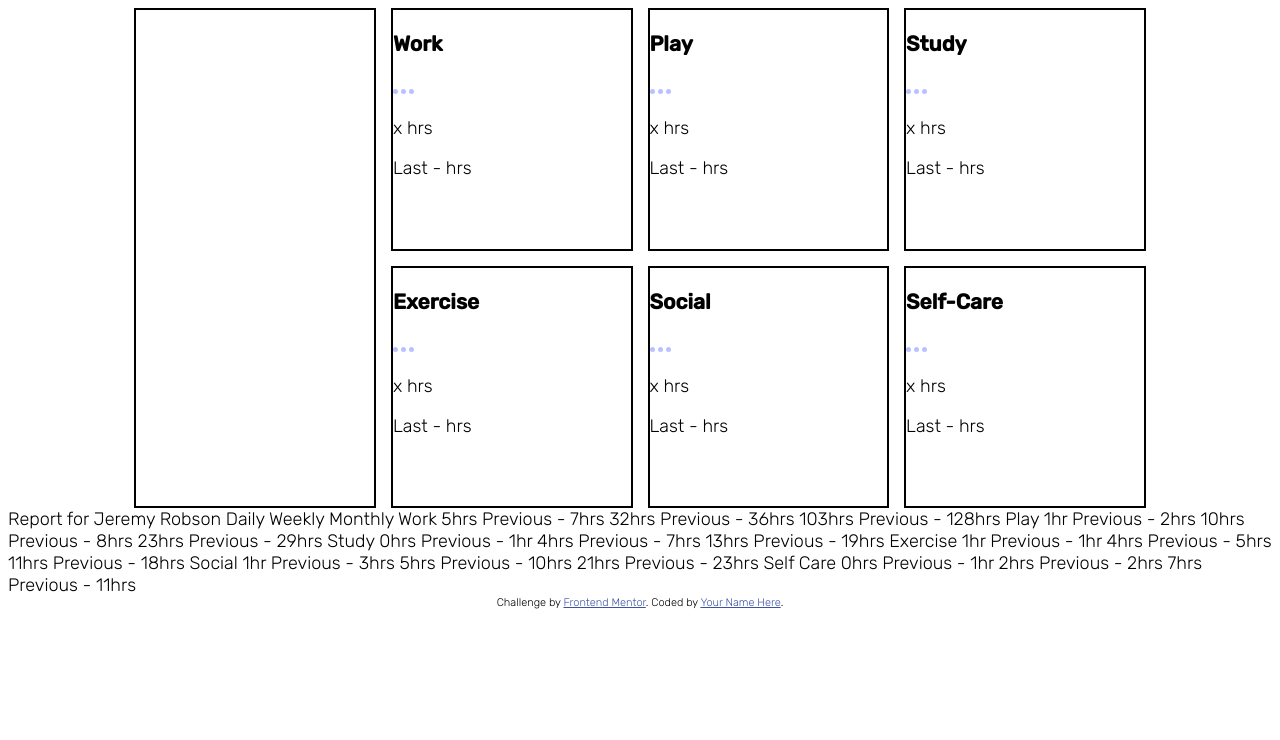
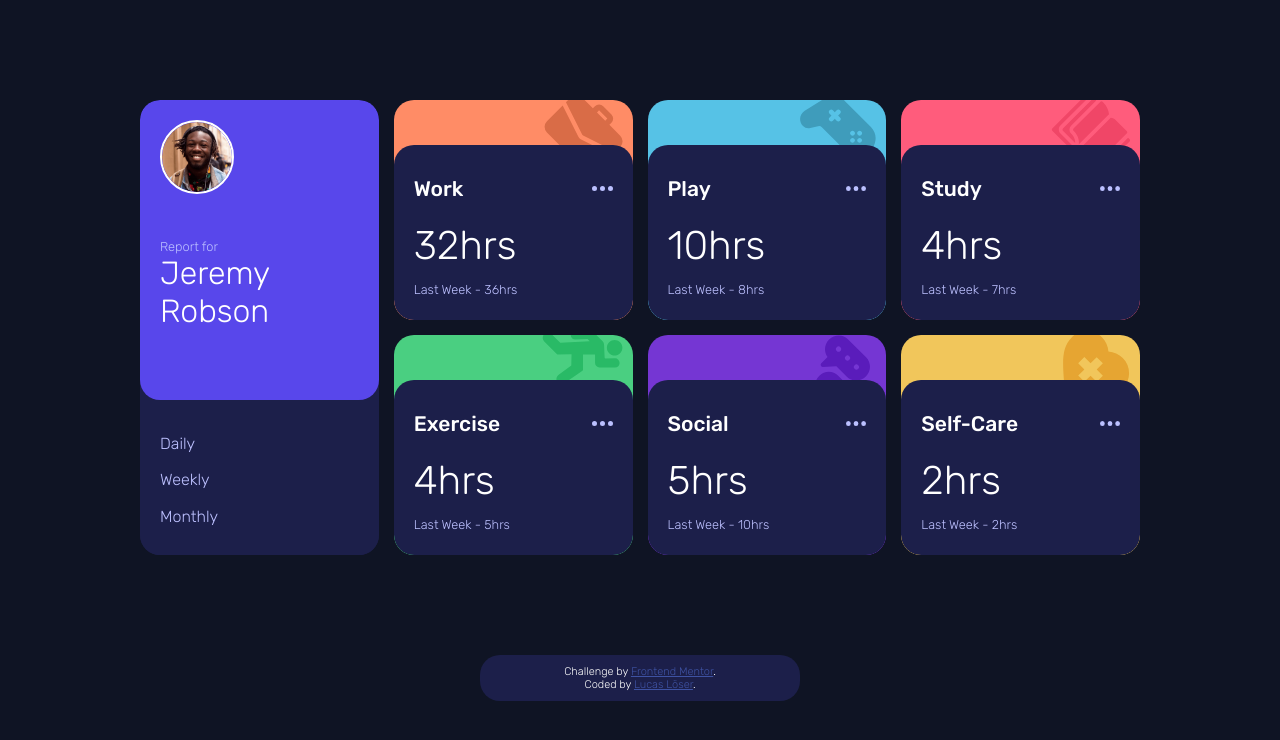
Before and after one commit to LucasLoe/time-tracking-dashboard, a plain HTML site: page index.html in a window 1280 px wide. Drawn offline with Linux system fonts and the light colour scheme.

Commit message:
project finished

```diff
--- a/index.html
+++ b/index.html
@@ -18,144 +18,106 @@
 <body>
 
   <div class="parent">
-    <div class="div1 grid-item">
-
+    <div class="div1 grid-item-profile">
+      <div id="profile-top">
+        <img src="/images/image-jeremy.png">
+        <div>
+          <span>Report for</span>
+          <p> Jeremy <br class="br-class"> Robson</p>
+        </div>
+      </div>
+      <div id="profile-bottom">
+        <a tabindex="0" onclick="renderData('daily')">Daily</a>
+        <a tabindex="0" onclick="renderData('weekly')">Weekly</a>
+        <a tabindex="0" onclick="renderData('monthly')">Monthly</a>
+      </div>
     </div>
     <div class="div2 grid-item">
+      <img class="item-cat-image" src="/images/icon-work.svg">
       <div class="item-overlay">
         <div class="item-top">
           <h3> Work </h3>
           <img class="three-dots-img" src="/images/icon-ellipsis.svg">
         </div>
         <div class="item-bottom">
-          <p class="time-display"><span id="x-time">x</span><span> hrs</span></p>
-          <p class="time-recap"><span id="x-time-recap">Last</span><span> - hrs</span></p>
+          <p class="time-display"><span id="work-time">x</span><span>hrs</span></p>
+          <p class="time-recap"><span id="work-timeframe-recap">Last</span><span id="work-time-recap"> - hrs</span></p>
         </div>
       </div>
     </div>
     <div class="div3 grid-item">
+      <img class="item-cat-image" src="/images/icon-play.svg">
       <div class="item-overlay">
         <div class="item-top">
           <h3> Play </h3>
           <img class="three-dots-img" src="/images/icon-ellipsis.svg">
         </div>
         <div class="item-bottom">
-          <p class="time-display"><span id="x-time">x</span><span> hrs</span></p>
-          <p class="time-recap"><span id="x-time-recap">Last</span><span> - hrs</span></p>
+          <p class="time-display"><span id="play-time">x</span><span>hrs</span></p>
+          <p class="time-recap"><span id="play-timeframe-recap">Last</span><span id="play-time-recap"> - hrs</span></p>
         </div>
       </div>
     </div>
     <div class="div4 grid-item">
+      <img class="item-cat-image" src="/images/icon-study.svg">
       <div class="item-overlay">
         <div class="item-top">
           <h3> Study </h3>
           <img class="three-dots-img" src="/images/icon-ellipsis.svg">
         </div>
         <div class="item-bottom">
-          <p class="time-display"><span id="x-time">x</span><span> hrs</span></p>
-          <p class="time-recap"><span id="x-time-recap">Last</span><span> - hrs</span></p>
+          <p class="time-display"><span id="study-time">x</span><span>hrs</span></p>
+          <p class="time-recap"><span id="study-timeframe-recap">Last</span><span id="study-time-recap"> - hrs</span></p>
         </div>
       </div>
     </div>
     <div class="div5 grid-item">
+      <img class="item-cat-image" src="/images/icon-exercise.svg">
       <div class="item-overlay">
         <div class="item-top">
           <h3> Exercise </h3>
           <img class="three-dots-img" src="/images/icon-ellipsis.svg">
         </div>
         <div class="item-bottom">
-          <p class="time-display"><span id="x-time">x</span><span> hrs</span></p>
-          <p class="time-recap"><span id="x-time-recap">Last</span><span> - hrs</span></p>
+          <p class="time-display"><span id="exercise-time">x</span><span>hrs</span></p>
+          <p class="time-recap"><span id="exercise-timeframe-recap">Last</span><span id="exercise-time-recap"> - hrs</span></p>
         </div>
       </div>
     </div>
     <div class="div6 grid-item">
+      <img class="item-cat-image" src="/images/icon-social.svg">
       <div class="item-overlay">
         <div class="item-top">
           <h3> Social </h3>
           <img class="three-dots-img" src="/images/icon-ellipsis.svg">
         </div>
         <div class="item-bottom">
-          <p class="time-display"><span id="x-time">x</span><span> hrs</span></p>
-          <p class="time-recap"><span id="x-time-recap">Last</span><span> - hrs</span></p>
+          <p class="time-display"><span id="social-time">x</span><span>hrs</span></p>
+          <p class="time-recap"><span id="social-timeframe-recap">Last</span><span id="social-time-recap"> - hrs</span></p>
         </div>
       </div>
     </div>
     <div class="div7 grid-item">
+      <img class="item-cat-image" src="/images/icon-self-care.svg">
       <div class="item-overlay">
         <div class="item-top">
           <h3> Self-Care </h3>
           <img class="three-dots-img" src="/images/icon-ellipsis.svg">
         </div>
         <div class="item-bottom">
-          <p class="time-display"><span id="x-time">x</span><span> hrs</span></p>
-          <p class="time-recap"><span id="x-time-recap">Last</span><span> - hrs</span></p>
+          <p class="time-display"><span id="self care-time">x</span><span>hrs</span></p>
+          <p class="time-recap"><span id="self care-timeframe-recap">Last</span><span id="self care-time-recap"> - hrs</span></p>
         </div>
       </div>
     </div>
   </div>
 
+  <div class="attribution">
 
+    Challenge by <a href="https://www.frontendmentor.io?ref=challenge" target="_blank">Frontend Mentor</a>.
+    <br>
+    Coded by <a href="#">Lucas Löser</a>.
 
-  Report for
-  Jeremy Robson
-
-  Daily
-  Weekly
-  Monthly
-
-  Work
-  5hrs <!-- daily -->
-  Previous - 7hrs <!-- daily -->
-  32hrs <!-- weekly -->
-  Previous - 36hrs <!-- weekly -->
-  103hrs <!-- monthly -->
-  Previous - 128hrs <!-- monthly -->
-
-  Play
-  1hr <!-- daily -->
-  Previous - 2hrs <!-- daily -->
-  10hrs <!-- weekly -->
-  Previous - 8hrs <!-- weekly -->
-  23hrs <!-- monthly -->
-  Previous - 29hrs <!-- monthly -->
-
-  Study
-  0hrs <!-- daily -->
-  Previous - 1hr <!-- daily -->
-  4hrs <!-- weekly -->
-  Previous - 7hrs <!-- weekly -->
-  13hrs <!-- monthly -->
-  Previous - 19hrs <!-- monthly -->
-
-  Exercise
-  1hr <!-- daily -->
-  Previous - 1hr <!-- daily -->
-  4hrs <!-- weekly -->
-  Previous - 5hrs <!-- weekly -->
-  11hrs <!-- monthly -->
-  Previous - 18hrs <!-- monthly -->
-
-  Social
-  1hr <!-- daily -->
-  Previous - 3hrs <!-- daily -->
-  5hrs <!-- weekly -->
-  Previous - 10hrs <!-- weekly -->
-  21hrs <!-- monthly -->
-  Previous - 23hrs <!-- monthly -->
-
-  Self Care
-  0hrs <!-- daily -->
-  Previous - 1hr <!-- daily -->
-  2hrs <!-- weekly -->
-  Previous - 2hrs <!-- weekly -->
-  7hrs <!-- monthly -->
-  Previous - 11hrs <!-- monthly -->
-
-
-  <div class="attribution">
-    Challenge by <a href="https://www.frontendmentor.io?ref=challenge" target="_blank">Frontend Mentor</a>.
-    Coded by <a href="#">Your Name Here</a>.
   </div>
 
   <script src="stuff.js" defer></script>
--- a/stuff.js
+++ b/stuff.js
@@ -0,0 +1,65 @@
+fetch('/data.json').then(
+    res => {
+        res.json().then(
+            data => {
+                coordinateHtmlSet(data, 'weekly')
+            }
+        )
+    }
+)
+
+function timeTextFunction(timeframe) {
+    switch(timeframe) {
+        case 'daily':
+            return 'Day'
+        case 'weekly':
+            return 'Week'
+        case 'monthly':
+            return 'Month'
+        default:
+            return 'UNDEFINED'
+    }
+}
+
+function setHtmlFromData(entry, timeframe) {
+    let timeId = entry.title.toLowerCase() + "-time";
+    let timeRecapId = entry.title.toLowerCase() + "-time-recap";
+    let timeframeRecapId = entry.title.toLowerCase() + "-timeframe-recap";
+    let timeTag = document.getElementById(timeId);
+    let timeRecapTag = document.getElementById(timeRecapId);
+    let timeframeRecapTag = document.getElementById(timeframeRecapId);
+
+    timeTag.innerText = entry.timeframes[timeframe].current;
+    timeRecapTag.textContent = " - " + entry.timeframes[timeframe].previous + "hrs";
+
+    timeframeRecapTag.textContent = "Last " + timeTextFunction(timeframe);
+}
+
+function coordinateHtmlSet(data, timeframe) {
+    data.forEach(x => this.setHtmlFromData(x, timeframe))
+}
+
+function renderData(timeframe) {
+    fetch('/data.json').then(
+        res => {
+            res.json().then(
+                data => {
+                    switch(timeframe) {
+                        case 'daily':
+                            coordinateHtmlSet(data, 'daily')
+                            break;
+                        case 'weekly':
+                            coordinateHtmlSet(data, 'weekly')
+                            break;
+                        case 'monthly':
+                            coordinateHtmlSet(data, 'monthly')
+                            break;
+                        default:
+                            coordinateHtmlSet(data, 'daily')
+                            break;
+                    }
+                }
+            )
+        }
+    )
+}
--- a/style.css
+++ b/style.css
@@ -22,6 +22,9 @@ body {
     font-size: var(--fs);
     font-family: 'Rubik', sans-serif;
     font-weight: 300;
+    padding: 0;
+    margin: 0;
+    background-color: var(--very-dark-blue);
 }
 
 .parent {
@@ -31,18 +34,250 @@ body {
     grid-column-gap: 15px;
     grid-row-gap: 15px;
     width: 80%;
-    height: 500px;
-    margin: auto;
+    max-width: 1000px;
+    min-width: 760px;
+    margin: 100px auto;
     }
 
-.div1 { grid-area: 1 / 1 / 3 / 2; }
-.div2 { grid-area: 1 / 2 / 2 / 3; }
-.div3 { grid-area: 1 / 3 / 2 / 4; }
-.div4 { grid-area: 1 / 4 / 2 / 5; }
-.div5 { grid-area: 2 / 2 / 3 / 3; }
-.div6 { grid-area: 2 / 3 / 3 / 4; }
-.div7 { grid-area: 2 / 4 / 3 / 5; }
+.div1 {
+    grid-area: 1 / 1 / 3 / 2;
+    background-color: var(--dark-blue);
+    }
+.div2 {
+    background-color: var(--light-red-work);
+    grid-area: 1 / 2 / 2 / 3;
+    }
+.div3 {
+    background-color: var(--soft-blue);
+    grid-area: 1 / 3 / 2 / 4;
+    }
+.div4 {
+    background-color: var(--light-red-study);
+    grid-area: 1 / 4 / 2 / 5;
+    }
+.div5 {
+    background-color: var(--lime-green);
+    grid-area: 2 / 2 / 3 / 3;
+    }
+.div6 {
+    background-color: var(--violet);
+    grid-area: 2 / 3 / 3 / 4;
+    }
+.div7 {
+    background-color: var(--soft-orange);
+    grid-area: 2 / 4 / 3 / 5;
+    }
+
+.grid-item-profile {
+    position: relative;
+    border-radius: 20px;
+    overflow: hidden;
+}
 
 .grid-item  {
-    border: 2px solid black;
+    position: relative;
+    border-radius: 20px;
+    overflow: hidden;
+    height: 220px;
 }
+
+#profile-top {
+    position: absolute;
+    top: 0;
+    background-color: var(--blue);
+    border-radius: 20px;
+    width: 100%;
+    height: 66%;
+    box-sizing: border-box;
+    padding: 20px;
+    color: white;
+}
+
+#profile-top img {
+    height: 70px;
+    border: 2px solid white;
+    border-radius: 40px;
+}
+
+#profile-top span {
+    display: block;
+    margin-top: 40px;
+    font-size: 0.8rem;
+    color: var(--pale-blue);
+}
+
+#profile-top p {
+    margin:0;
+    font-size: 2rem;
+}
+
+#profile-bottom {
+    position: absolute;
+    bottom: 0;
+    background-color: var(--dark-blue);
+    height: 33%;
+    width: 100%;
+    box-sizing: border-box;
+    border: 20px;
+    padding: 20px;
+    display: flex;
+    flex-direction: column;
+    justify-content: left;
+}
+
+#profile-bottom a {
+    text-decoration: none;
+    color: var(--pale-blue);
+    font-size: 1rem;
+    margin: auto 0;
+    text-align: left;
+    cursor: pointer;
+}
+
+#profile-bottom a:focus, #profile-bottom a:active {
+    color:white;
+}
+
+.item-cat-image {
+    position: absolute;
+    right: 10px;
+    top: -5px;
+}
+
+.item-overlay {
+    background-color: var(--dark-blue);
+    position: absolute;
+    bottom: 0;
+    width: 100%;
+    border-radius: 20px;
+    color: white;
+    padding: 10px 20px;
+    box-sizing: border-box;
+}
+
+.item-top {
+    display: flex;
+    justify-content: space-between;
+    vertical-align: middle;
+}
+
+.item-top img {
+    height: 0.3rem;
+    margin: auto 0;
+}
+
+h3 {
+    font-weight: 500;
+}
+
+.item-bottom .time-display {
+    font-size: 2.5rem;
+    margin: 0;
+}
+
+.item-bottom .time-recap {
+    font-size: 0.8rem;
+    color: var(--pale-blue)
+}
+
+.attribution {
+    background-color: var(--dark-blue);
+    width: 300px;
+    margin: 50px auto;
+    border-radius: 20px;
+    font-size: 1rem;
+    height: fit-content;
+    padding: 10px;
+    color: white;
+}
+
+.attribution a {
+    color: var(--pale-blue)
+}
+
+@media only screen and (max-width: 760px) {
+    .parent {
+        grid-template-columns: repeat(1, 1fr);
+        grid-template-rows: repeat(7, 1fr);
+        min-width: unset;
+        max-width: unset;
+        width: 100%;
+        box-sizing: border-box;
+        margin: 0;
+        padding: 0;
+        padding: 50px 20px 0 20px;
+    }
+
+    .div1 { grid-area: 1/1/2/2; }
+    .div2 { grid-area: 2/1/3/2; }
+    .div3 { grid-area: 3/1/4/2; }
+    .div4 { grid-area: 4/1/5/2; }
+    .div5 { grid-area: 5/1/6/2; }
+    .div6 { grid-area: 6/1/7/2; }
+    .div7 { grid-area: 7/1/8/2; }
+
+    .grid-item {
+        height: 200px;
+    }
+
+
+    .item-overlay {
+        height: 80%;
+        display: flex;
+        flex-direction: column;
+        vertical-align: middle;
+        padding: 40px 30px;
+    }
+
+    .item-bottom {
+        display: flex;
+        justify-content: space-between;
+        margin: auto 0;
+    }
+
+    .item-top {
+        padding: 0;
+        margin: auto 0;
+    }
+
+    .item-top > * {
+        margin: 0;
+    }
+
+    .item-bottom .time-display {
+        font-size: 2rem;
+    }
+
+    #profile-top {
+        display: flex;
+        vertical-align: middle;
+        padding: 20px 0 20px 30px;
+    }
+
+    #profile-top img {
+        margin: auto;
+    }
+
+    #profile-top > div {
+        width: 100%;
+        margin: auto 20px;
+    }
+
+    #profile-top > div > span {
+        margin: 0;
+    }
+
+    #profile-top > div > p {
+        font-size: 1.4rem;
+    }
+
+    .br-class {
+        display: none;
+    }
+
+    #profile-bottom {
+        flex-direction: row;
+        justify-content: space-between;
+        padding: 0 30px;
+    }
+  }
```
